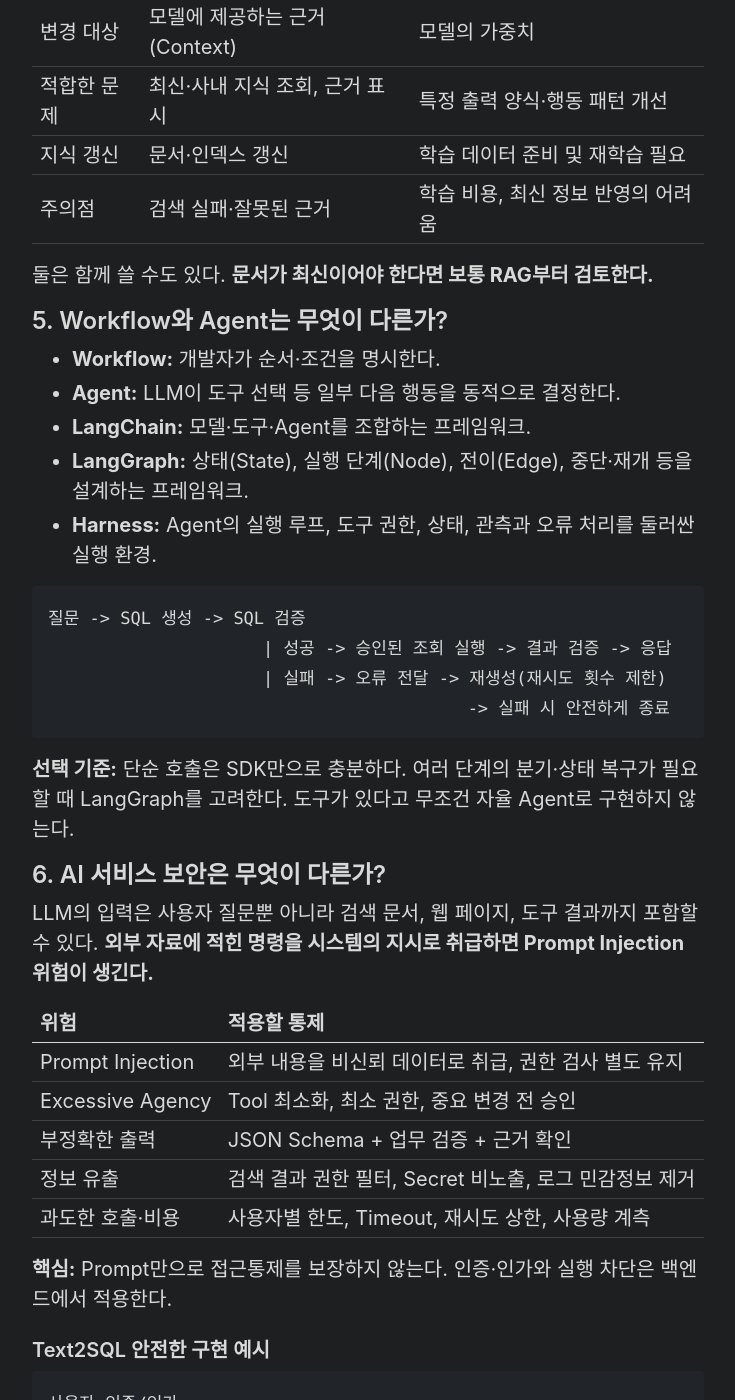
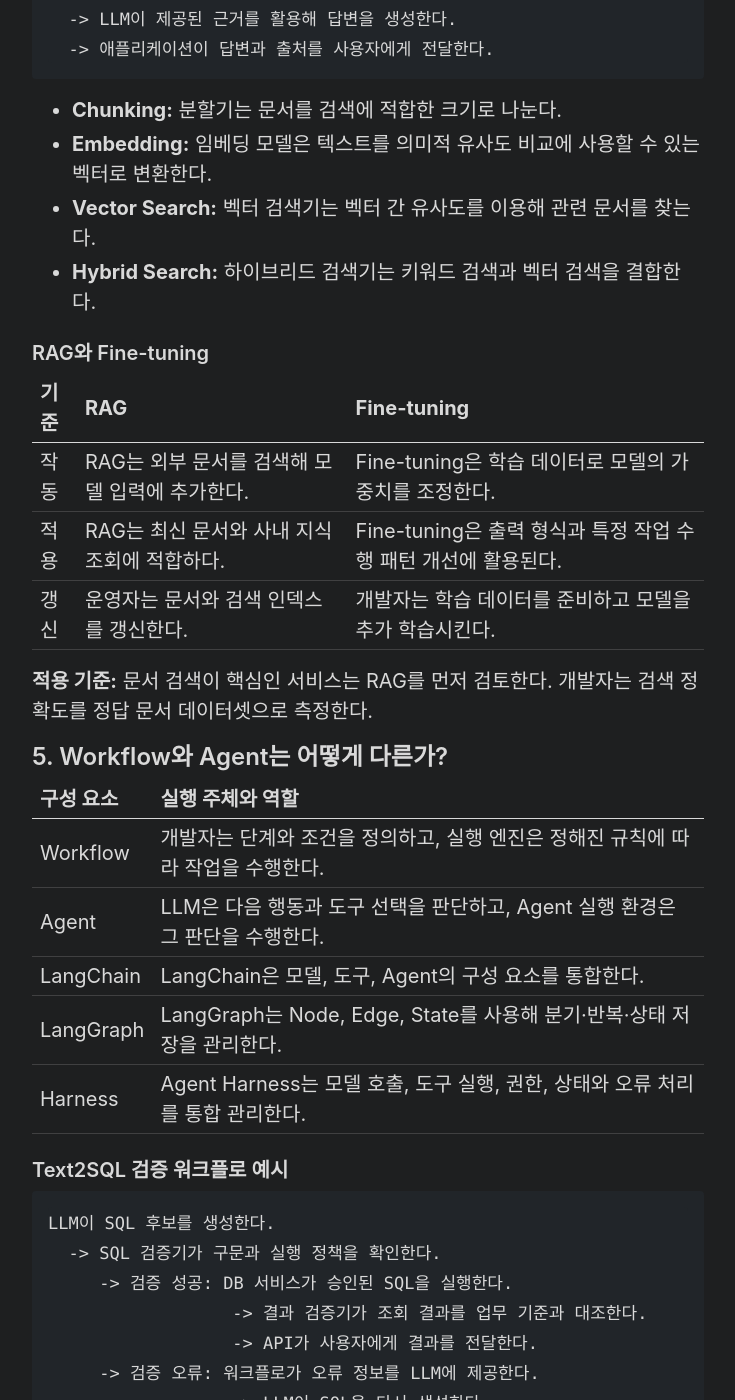
Before and after one commit to son1004007/son1004007.github.io, a Jekyll site: the page built from _posts/2026-10-09-ai-service-engineering-core-principles.md, in a window 1280 px wide and 1400 px high, scrolled down 2751 px. Shown: the whole window, without its empty margins (272-1007 px from the left). Built offline with Jekyll 4.4.1, drawn with Linux system fonts in a browser that asks for light colours; some of the changed text lies outside the part shown.

Commit message:
docs(blog): rewrite AI engineering principles with explicit actors and affirmative explanations

````diff
--- a/_posts/2026-10-09-ai-service-engineering-core-principles.md
+++ b/_posts/2026-10-09-ai-service-engineering-core-principles.md
@@ -1,183 +1,199 @@
 ---
 layout: post
 title: "AI 서비스 핵심 원리 - RAG, Tool Calling, Agent, 보안과 평가"
-description: "Java/Spring과 FastAPI 개발자를 위한 AI 서비스 동작 원리 요약. RAG, Tool Calling, Workflow, Structured Output, Prompt Injection, Evaluation과 운영 기준을 간단히 정리합니다."
+description: "LLM 추론, RAG, Tool Calling, Structured Output, Agent Workflow, 보안, 평가와 운영 원리를 실행 주체가 명확한 문장으로 정리합니다."
 date: 2026-10-09
 categories: [career]
 tags: [AI, LLM, RAG, Tool Calling, Agent, LangGraph, FastAPI, Security, Evaluation, Study]
 ---
 
-> **암기 원칙:** 정의보다 **입력 → 처리 → 검증 → 출력** 흐름과 **언제 사용할지**를 설명할 수 있어야 한다.
->
-> 먼저 보기: [AI 핵심 용어 한 줄 암기 노트]({% post_url 2026-10-09-ai-agent-core-terms-memorization %})
+이 문서는 AI 서비스 개발에 필요한 **입력 → 실행 → 검증 → 출력** 흐름을 정리한다. 각 단계에서는 실행 주체와 책임을 명시한다.
 
-## 1. LLM은 어떻게 동작하나?
+먼저 보기: [AI 핵심 용어 한 줄 암기 노트]({% post_url 2026-10-09-ai-agent-core-terms-memorization %})
 
-**한 줄:** LLM은 입력을 토큰으로 처리하고, 문맥을 참고하여 다음 토큰을 예측하는 과정을 반복해 응답한다.
+## 1. LLM은 어떻게 응답을 생성하는가?
+
+**핵심:** LLM은 입력 토큰과 문맥을 바탕으로 다음 토큰을 예측하면서 응답을 생성한다.
 
 ```text
-사용자 입력 + 지시 + 참고 자료(Context)
-  -> 토큰화
-  -> LLM 추론
-  -> 출력 토큰 생성
-  -> 응답
+사용자가 질문을 입력한다.
+  -> 애플리케이션이 질문·지시·참고 정보를 구성한다.
+  -> 토크나이저가 입력을 토큰으로 변환한다.
+  -> LLM이 토큰을 순차적으로 생성한다.
+  -> 애플리케이션이 생성된 응답을 사용자에게 전달한다.
 ```
 
-- **Token:** 모델이 입력·출력을 처리하는 단위. 글자 수와 1:1로 일치하지 않는다.
-- **Context Window:** 모델이 한 번에 처리할 수 있는 토큰 범위. 무한한 기억이 아니다.
-- **Hallucination:** 근거가 없거나 틀린 내용을 그럴듯하게 생성하는 현상.
-- **핵심 대응:** 정확성이 중요한 결과는 출처, 정답 데이터, 도메인 규칙으로 별도 검증한다.
+- **Token:** 토큰은 모델이 텍스트를 처리할 때 사용하는 단위다.
+- **Context Window:** Context Window는 모델이 한 번의 처리에서 다룰 수 있는 토큰 범위다.
+- **Hallucination:** Hallucination은 모델이 사실과 다른 정보를 사실처럼 생성하는 현상이다.
+- **정확성 검증:** 애플리케이션은 모델 응답을 신뢰 가능한 문서, DB 결과, 업무 규칙과 대조한다.
 
-## 2. Tool Calling은 어떻게 실행되나?
+## 2. Tool Calling은 어떻게 실행되는가?
 
-**한 줄:** LLM은 도구 호출을 *제안*하고, 실제 실행과 권한 검사는 애플리케이션이 담당한다.
+**핵심:** LLM은 도구 호출을 요청하고, 애플리케이션 서버는 실행 권한을 확인하여 도구를 호출한다.
 
 ```text
-사용자 요청
-  -> 애플리케이션이 사용 가능한 Tool과 스키마를 LLM에 전달
-  -> LLM이 Tool 이름과 인자 생성
-  -> 서버가 인자·권한·허용 기능 검증
-  -> 서버가 실제 API/DB/함수 호출
-  -> 실행 결과를 LLM에 전달
-  -> LLM이 최종 응답 생성
+1. 애플리케이션이 Tool 이름과 입력 스키마를 LLM에 제공한다.
+2. LLM이 사용할 Tool과 호출 인자를 선택한다.
+3. 애플리케이션 서버가 인자 형식과 사용자 권한을 검증한다.
+4. 애플리케이션 서버가 실제 함수 또는 API를 실행한다.
+5. 애플리케이션 서버가 실행 결과를 LLM에 전달한다.
+6. LLM이 실행 결과를 바탕으로 응답을 작성한다.
 ```
 
-- **Tool Calling:** 모델과 애플리케이션 사이에서 함수를 요청·실행하는 메커니즘.
-- **MCP:** 여러 AI 애플리케이션에 도구·데이터를 표준 방식으로 노출하는 통신 규약.
-- **REST API:** 실제 업무 기능을 제공할 수 있는 인터페이스. MCP Server가 내부적으로 REST API를 사용할 수 있다.
-- **언제 사용?** 조회·검색·계산·외부 시스템 작업이 필요할 때. MCP는 복수 클라이언트에서 동일한 도구를 재사용할 때 검토한다.
+| 개념 | 정확한 역할 |
+|---|---|
+| Tool Calling | LLM은 실행할 도구와 인자를 지정하여 호출을 요청한다. |
+| MCP | MCP는 AI 애플리케이션과 MCP Server의 도구·데이터 교환을 표준화한다. |
+| MCP Server | MCP Server는 도구 목록과 실행 인터페이스 등을 클라이언트에 제공한다. |
+| REST API | REST API는 HTTP 기반으로 애플리케이션 기능과 데이터를 제공한다. |
 
-**기억할 점:** 모델이 반환한 함수 인자는 신뢰할 수 없는 입력이다. 함수의 실행 성공 여부와 비즈니스 권한은 서버에서 결정한다.
+**적용 기준:** 개발자는 서비스 내부 함수를 Tool로 제공할 수 있다. 개발자는 여러 AI 클라이언트가 같은 도구를 사용하도록 MCP Server를 구현할 수 있다.
 
-## 3. Structured Output이란?
+## 3. Structured Output은 무엇인가?
 
-**한 줄:** LLM의 응답을 JSON Schema 같은 **정해진 구조**로 받는 방식이다.
+**핵심:** Structured Output은 LLM이 JSON Schema처럼 지정된 구조에 맞춰 데이터를 출력하도록 하는 방식이다.
+
+다음 JSON은 상품 분석 응답의 예시다.
 
 ```json
 {
   "product_id": 10,
-  "reason": "판매량 상위",
-  "confidence": 0.85
+  "reason": "판매량 상위"
 }
 ```
 
-- **장점:** 임의 문장 파싱을 줄이고 DTO/Pydantic 모델로 받기 쉽다.
-- **한계:** 구조가 맞아도 상품 ID, 이유, 신뢰도가 실제로 맞다는 뜻은 아니다.
-- **검증:** 스키마 유효성 + 업무 조건 검증 + DB 조회 결과 대조를 별도로 한다.
+- **LLM:** LLM은 지정된 스키마에 맞춰 응답을 생성한다.
+- **FastAPI:** FastAPI 서버는 Pydantic 모델로 응답의 자료형과 필수 필드를 검증한다.
+- **업무 서비스:** 업무 서비스는 상품 ID의 존재 여부와 판매량 기준을 DB 데이터로 검증한다.
 
-## 4. RAG는 어떻게 동작하나?
+**적용 기준:** 개발자는 LLM 결과를 API 응답이나 DB 저장 데이터로 사용할 때 Structured Output과 업무 검증을 함께 설계한다.
 
-**한 줄:** 외부 문서를 **검색해서 필요한 내용을 Context로 제공**하고 답변하게 하는 방식이다.
+## 4. RAG는 어떻게 동작하는가?
+
+**핵심:** RAG는 외부 자료를 검색하여 LLM의 Context에 근거를 제공하는 방식이다.
+
+### 문서 준비
 
 ```text
-[사전 준비]
-문서 수집 -> 문서 분할(Chunking) -> Embedding -> 검색 인덱스 저장
-
-[질문 처리]
-질문 -> 관련 문서 검색(Vector/Keyword/Hybrid)
-     -> 필요 시 재정렬(Reranking)
-     -> 검색 결과 + 질문을 LLM에 전달
-     -> 근거 기반 답변 및 출처 표시
+수집기가 문서를 가져온다.
+  -> 분할기가 문서를 Chunk로 나눈다.
+  -> 임베딩 모델이 문서 Chunk를 벡터로 변환한다.
+  -> 인덱스가 벡터와 문서 정보를 저장한다.
 ```
 
-- **Embedding:** 문장·문서를 의미를 반영하는 수치 벡터로 표현.
-- **Vector DB/Index:** 벡터 유사도 기반 검색에 사용하는 저장·검색 수단.
-- **Chunking:** 검색하기 적절한 크기로 문서 분할.
-- **언제 사용?** 사내 규정, 매뉴얼, 법령 등 외부 문서를 근거로 답해야 할 때.
-- **주의:** 검색 정확도가 낮으면 답변도 흔들린다. Vector 검색만이 정답은 아니며 키워드/하이브리드 검색도 검토한다.
-
-### RAG vs Fine-tuning
-
-| 구분 | RAG | Fine-tuning |
-|---|---|---|
-| 변경 대상 | 모델에 제공하는 근거(Context) | 모델의 가중치 |
-| 적합한 문제 | 최신·사내 지식 조회, 근거 표시 | 특정 출력 양식·행동 패턴 개선 |
-| 지식 갱신 | 문서·인덱스 갱신 | 학습 데이터 준비 및 재학습 필요 |
-| 주의점 | 검색 실패·잘못된 근거 | 학습 비용, 최신 정보 반영의 어려움 |
-
-둘은 함께 쓸 수도 있다. **문서가 최신이어야 한다면 보통 RAG부터 검토한다.**
-
-## 5. Workflow와 Agent는 무엇이 다른가?
-
-- **Workflow:** 개발자가 순서·조건을 명시한다.
-- **Agent:** LLM이 도구 선택 등 일부 다음 행동을 동적으로 결정한다.
-- **LangChain:** 모델·도구·Agent를 조합하는 프레임워크.
-- **LangGraph:** 상태(State), 실행 단계(Node), 전이(Edge), 중단·재개 등을 설계하는 프레임워크.
-- **Harness:** Agent의 실행 루프, 도구 권한, 상태, 관측과 오류 처리를 둘러싼 실행 환경.
+### 질문 처리
 
 ```text
-질문 -> SQL 생성 -> SQL 검증
-                     | 성공 -> 승인된 조회 실행 -> 결과 검증 -> 응답
-                     | 실패 -> 오류 전달 -> 재생성(재시도 횟수 제한)
-                                         -> 실패 시 안전하게 종료
+사용자가 질문을 입력한다.
+  -> 검색기가 관련 문서를 찾는다.
+  -> 재정렬기가 관련성이 높은 문서를 우선 배치한다(선택 사항).
+  -> 애플리케이션이 질문과 검색 결과를 LLM에 전달한다.
+  -> LLM이 제공된 근거를 활용해 답변을 생성한다.
+  -> 애플리케이션이 답변과 출처를 사용자에게 전달한다.
 ```
 
-**선택 기준:** 단순 호출은 SDK만으로 충분하다. 여러 단계의 분기·상태 복구가 필요할 때 LangGraph를 고려한다. 도구가 있다고 무조건 자율 Agent로 구현하지 않는다.
+- **Chunking:** 분할기는 문서를 검색에 적합한 크기로 나눈다.
+- **Embedding:** 임베딩 모델은 텍스트를 의미적 유사도 비교에 사용할 수 있는 벡터로 변환한다.
+- **Vector Search:** 벡터 검색기는 벡터 간 유사도를 이용해 관련 문서를 찾는다.
+- **Hybrid Search:** 하이브리드 검색기는 키워드 검색과 벡터 검색을 결합한다.
 
-## 6. AI 서비스 보안은 무엇이 다른가?
+### RAG와 Fine-tuning
 
-LLM의 입력은 사용자 질문뿐 아니라 검색 문서, 웹 페이지, 도구 결과까지 포함할 수 있다. **외부 자료에 적힌 명령을 시스템의 지시로 취급하면 Prompt Injection 위험이 생긴다.**
+| 기준 | RAG | Fine-tuning |
+|---|---|---|
+| 작동 | RAG는 외부 문서를 검색해 모델 입력에 추가한다. | Fine-tuning은 학습 데이터로 모델의 가중치를 조정한다. |
+| 적용 | RAG는 최신 문서와 사내 지식 조회에 적합하다. | Fine-tuning은 출력 형식과 특정 작업 수행 패턴 개선에 활용된다. |
+| 갱신 | 운영자는 문서와 검색 인덱스를 갱신한다. | 개발자는 학습 데이터를 준비하고 모델을 추가 학습시킨다. |
 
-| 위험 | 적용할 통제 |
+**적용 기준:** 문서 검색이 핵심인 서비스는 RAG를 먼저 검토한다. 개발자는 검색 정확도를 정답 문서 데이터셋으로 측정한다.
+
+## 5. Workflow와 Agent는 어떻게 다른가?
+
+| 구성 요소 | 실행 주체와 역할 |
 |---|---|
-| Prompt Injection | 외부 내용을 비신뢰 데이터로 취급, 권한 검사 별도 유지 |
-| Excessive Agency | Tool 최소화, 최소 권한, 중요 변경 전 승인 |
-| 부정확한 출력 | JSON Schema + 업무 검증 + 근거 확인 |
-| 정보 유출 | 검색 결과 권한 필터, Secret 비노출, 로그 민감정보 제거 |
-| 과도한 호출·비용 | 사용자별 한도, Timeout, 재시도 상한, 사용량 계측 |
+| Workflow | 개발자는 단계와 조건을 정의하고, 실행 엔진은 정해진 규칙에 따라 작업을 수행한다. |
+| Agent | LLM은 다음 행동과 도구 선택을 판단하고, Agent 실행 환경은 그 판단을 수행한다. |
+| LangChain | LangChain은 모델, 도구, Agent의 구성 요소를 통합한다. |
+| LangGraph | LangGraph는 Node, Edge, State를 사용해 분기·반복·상태 저장을 관리한다. |
+| Harness | Agent Harness는 모델 호출, 도구 실행, 권한, 상태와 오류 처리를 통합 관리한다. |
 
-**핵심:** Prompt만으로 접근통제를 보장하지 않는다. 인증·인가와 실행 차단은 백엔드에서 적용한다.
-
-### Text2SQL 안전한 구현 예시
+### Text2SQL 검증 워크플로 예시
 
 ```text
-사용자 인증/인가
-  -> 허용된 DB 스키마와 업무 메타데이터 제공
-  -> LLM SQL 후보 생성
-  -> SQL 구조/허용 테이블/읽기 전용 여부 검증
-  -> 최소 권한 DB 계정으로 조회(시간·건수 제한)
-  -> 조회 결과와 업무 규칙 검증
-  -> 응답
+LLM이 SQL 후보를 생성한다.
+  -> SQL 검증기가 구문과 실행 정책을 확인한다.
+     -> 검증 성공: DB 서비스가 승인된 SQL을 실행한다.
+                  -> 결과 검증기가 조회 결과를 업무 기준과 대조한다.
+                  -> API가 사용자에게 결과를 전달한다.
+     -> 검증 오류: 워크플로가 오류 정보를 LLM에 제공한다.
+                  -> LLM이 SQL을 다시 생성한다.
+                  -> 워크플로가 설정된 재시도 횟수를 관리한다.
+                  -> 재시도 종료 시 API가 검증 실패 결과를 전달한다.
 ```
 
-SQL이 문법상 올바른 것과 업무적으로 맞는 것은 다르다. **정확한 SQL인지 판단할 정답 데이터셋**이 필요하다.
+**적용 기준:** 개발자는 단순 모델 호출에 SDK를 사용한다. 개발자는 다단계 상태 관리와 반복 검증에 LangGraph를 사용할 수 있다.
 
-## 7. AI 품질은 어떻게 평가하나?
+## 6. AI 서비스 보안은 어떻게 설계하는가?
 
-**한 줄:** 느낌이나 데모 한 번이 아니라 **정답 데이터셋과 재현 가능한 테스트**로 측정한다.
+**핵심:** 백엔드 서버는 사용자 권한과 Tool 실행 정책을 강제하고, LLM은 승인된 정보와 기능을 활용한다.
 
-| 평가 대상 | 확인할 지표/방법 |
+| 보안 대상 | 서버에서 구현할 통제 |
 |---|---|
-| 검색(RAG) | 정답 문서가 검색되는 비율(Recall@K 등) |
-| 최종 답변 | 사실 정확성, 근거 충실도, 출처 적절성 |
-| Tool/Agent | 호출 인자 유효성, 실행 성공률, 완료율 |
-| Text2SQL | 실행 성공률 + 정답 결과와의 일치율 |
-| 보안 | 금지된 기능·데이터에 접근하려는 테스트 차단 여부 |
-| 운영 | 오류율, P95 지연시간, 토큰 및 요청당 비용 |
+| Prompt Injection | 서버는 외부 문서·도구 결과를 데이터로 분리하고, 승인된 지시와 도구 실행 정책을 유지한다. |
+| Tool 권한 | 서버는 사용자별 허용 Tool과 최소 권한을 적용한다. |
+| 중요 변경 | 서버는 중요 변경 작업에 사용자 또는 관리자의 승인을 요구한다. |
+| 데이터 접근 | 검색 서비스는 사용자 권한에 따라 조회 가능한 문서를 필터링한다. |
+| 출력 검증 | 서버는 스키마, 업무 규칙, DB 결과를 기준으로 LLM 출력을 검증한다. |
+| 비용 관리 | 서버는 사용자별 호출 한도, Timeout과 재시도 횟수를 적용한다. |
 
-평가 데이터에는 정상·경계·오류·권한 없는 요청을 포함하고, **모델·Prompt·도구 변경 전후에 같은 테스트**를 실행한다.
+### Text2SQL의 안전한 실행 흐름
 
-## 8. 운영에서 확인할 것
+```text
+인증 서비스가 사용자를 인증한다.
+  -> 인가 서비스가 사용자에게 허용된 데이터 범위를 결정한다.
+  -> 애플리케이션이 허용된 스키마와 업무 메타데이터를 LLM에 제공한다.
+  -> LLM이 조회용 SQL 후보를 생성한다.
+  -> SQL 검증기가 구문, 허용 테이블, 조회 전용 정책을 검증한다.
+  -> 최소 권한 DB 계정이 제한된 시간과 건수로 조회한다.
+  -> 결과 검증기가 조회 결과를 업무 규칙과 대조한다.
+  -> API가 사용자에게 검증된 결과를 전달한다.
+```
 
-- **Reliability:** Timeout, 제한된 재시도, 지수 백오프, 필요 시 Fallback.
-- **Observability:** 요청 ID로 API → 검색 → 모델 → Tool 실행을 추적. 민감정보는 로그에서 제외.
-- **Cost:** 입력/출력 토큰, 모델 선택, Context 크기, 중복 호출, 사용자별 예산 한도 확인.
-- **Security:** 인증/인가, 도구 최소 권한, 감사 로그, 승인 절차.
-- **Release:** 모델/Prompt/검색 인덱스 버전 관리, 평가 통과 후 배포, 문제 발생 시 되돌리기.
+## 7. AI 서비스의 품질은 어떻게 평가하는가?
 
-성능·비용을 측정하지 않았다면 개선 효과를 숫자로 주장하지 않는다.
+**핵심:** 평가 시스템은 정답 데이터셋과 반복 가능한 테스트로 AI 서비스 품질을 측정한다.
 
-## 9. 실무 적용 우선순위
+| 평가 대상 | 평가 방법 |
+|---|---|
+| RAG 검색 | 평가 시스템은 정답 문서의 Recall@K 등을 측정한다. |
+| 최종 답변 | 평가 시스템은 사실 정확성, 근거 충실도, 출처 적절성을 평가한다. |
+| Tool/Agent | 평가 시스템은 호출 인자 유효성, 도구 실행 성공률과 작업 완료율을 측정한다. |
+| Text2SQL | 평가 시스템은 SQL 실행 성공률과 정답 결과의 일치율을 측정한다. |
+| 보안 | 보안 테스트는 권한 제한과 승인 절차의 작동을 검증한다. |
+| 운영 | 모니터링 시스템은 오류율, 지연시간, 토큰 사용량과 요청별 비용을 측정한다. |
 
-1. **FastAPI + LLM SDK:** 호출, JSON 응답, Timeout 및 기본 테스트.
-2. **Tool Calling:** 권한 검사 후 읽기 전용 API/DB 조회.
-3. **RAG 또는 Text2SQL:** 검색/SQL 결과를 정답 데이터로 평가.
-4. **LangGraph:** 오류 재시도·승인·상태 복구가 실제로 필요할 때 적용.
-5. **운영 품질:** 로그, 요청별 비용, 회귀 평가, 보안 검증을 추가.
+개발자는 모델, Prompt, 도구, 검색 인덱스를 변경할 때 동일한 평가 데이터셋으로 회귀 테스트를 실행한다.
+
+## 8. AI 서비스는 어떻게 운영하는가?
+
+- **Reliability:** API 서버는 Timeout, 제한된 재시도, 지수 백오프와 Fallback 정책을 적용한다.
+- **Observability:** 모니터링 시스템은 요청 ID로 API, 검색, 모델 호출, 도구 실행을 추적한다.
+- **Cost:** 비용 관리 시스템은 토큰 사용량, 모델별 비용, 사용자별 예산 한도를 집계한다.
+- **Security:** 인증·인가 서비스는 데이터 접근 권한과 도구 실행 권한을 확인한다.
+- **Release:** 배포 파이프라인은 모델·Prompt·검색 인덱스 버전을 기록하고 평가 결과를 배포 기준에 반영한다.
+
+## 9. 실무 적용 순서
+
+1. **FastAPI + LLM SDK:** 개발자는 모델 호출과 JSON 응답을 구현한다.
+2. **Tool Calling:** 개발자는 권한 검사를 포함한 API·DB 조회 도구를 연결한다.
+3. **RAG 또는 Text2SQL:** 개발자는 정답 데이터셋으로 검색·조회 결과의 정확도를 평가한다.
+4. **LangGraph:** 개발자는 분기, 반복 검증, 사용자 승인과 상태 저장을 구현한다.
+5. **운영 품질:** 개발자는 로그, 비용 계측, 회귀 테스트와 보안 검증을 구축한다.
 
 ## 10. 암기 요약
 
-> **LLM은 생성한다 → RAG는 근거를 가져온다 → Tool Calling은 기능 실행을 요청한다 → 서버는 권한과 결과를 검증한다 → Agent/Workflow는 순서를 제어한다 → Evaluation은 품질을 증명한다.**
+> **LLM은 응답을 생성한다 → RAG는 근거를 검색한다 → Tool Calling은 실행을 요청한다 → 서버는 권한과 결과를 검증한다 → Workflow/Agent는 작업을 진행한다 → Evaluation은 품질을 측정한다.**
 
 다음 단계: [AI 서비스 개발 면접 질문과 30초 답변]({% post_url 2026-10-09-ai-service-engineering-interview-questions %})
 
````
Also changed, not shown: other parts of _posts/2026-10-09-ai-service-engineering-core-principles.md (+1 -1 lines).
